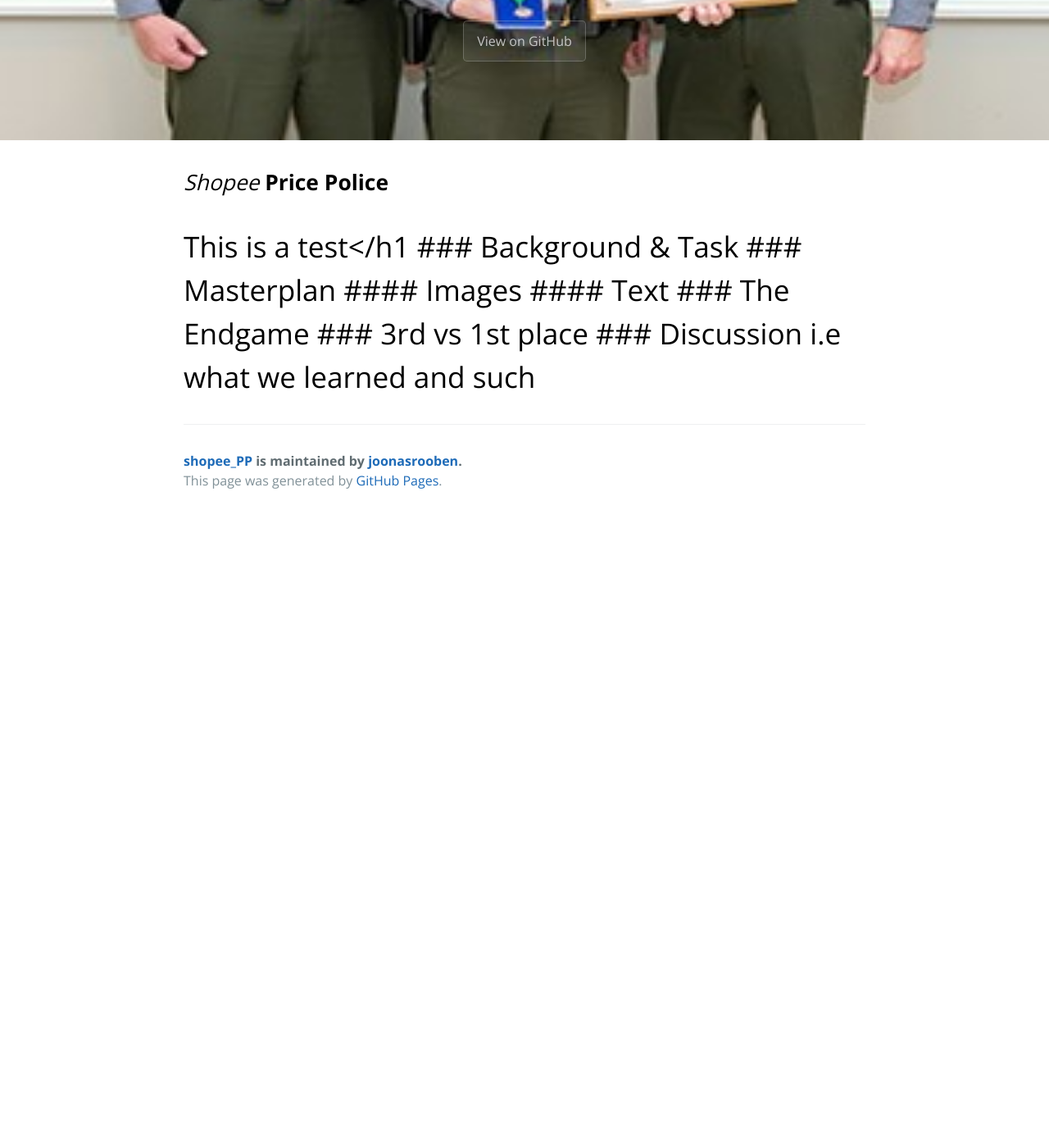
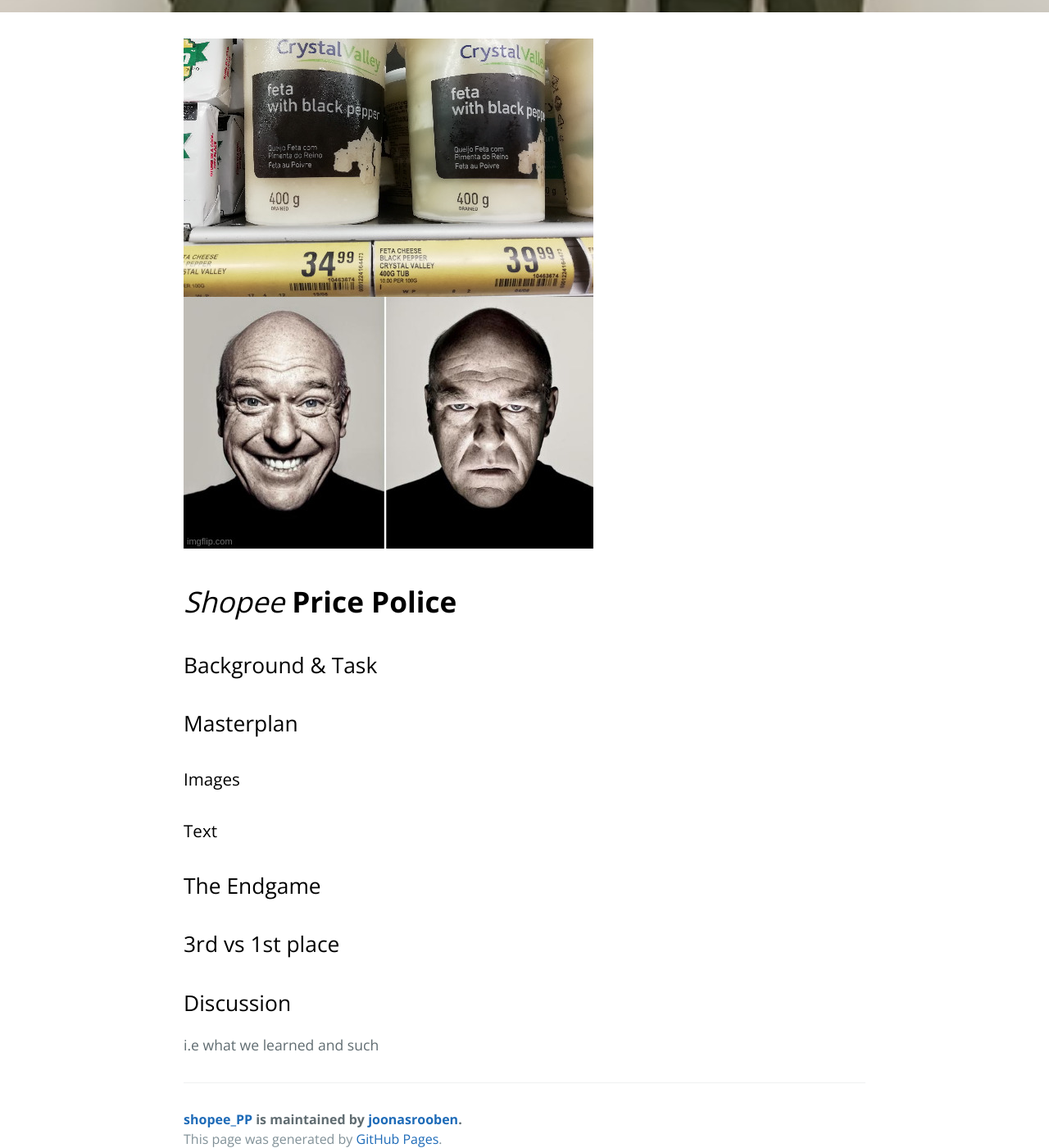
Before and after one commit to joonasrooben/shopee_PP, a Jekyll site: the page built from index.md, in a window 1280 px wide and 1400 px high, scrolled down 320 px. Shown: the whole window at 82% size. Built offline with Jekyll 4.4.1, drawn with Linux system fonts in a browser that asks for light colours; our own code applies the rules of GitHub Pages for plain Markdown files; before the commit the page ends 950 px from its top, so only the background shows below that.

Commit message:
Update index.md

```diff
--- a/index.md
+++ b/index.md
@@ -1,19 +1,19 @@
-## *Shopee* **Price Police**
+ <img src="blog_meme.jpg" alt="meme">
 
-<h1>This is a test</h1
+# *Shopee* **Price Police**
 
-### Background & Task
+## Background & Task
 
-### Masterplan
+## Masterplan
 
-#### Images
+### Images
 
-#### Text
+### Text
 
-### The Endgame
+## The Endgame
 
-### 3rd vs 1st place
+## 3rd vs 1st place
 
-### Discussion
+## Discussion
 
 i.e what we learned and such
```
